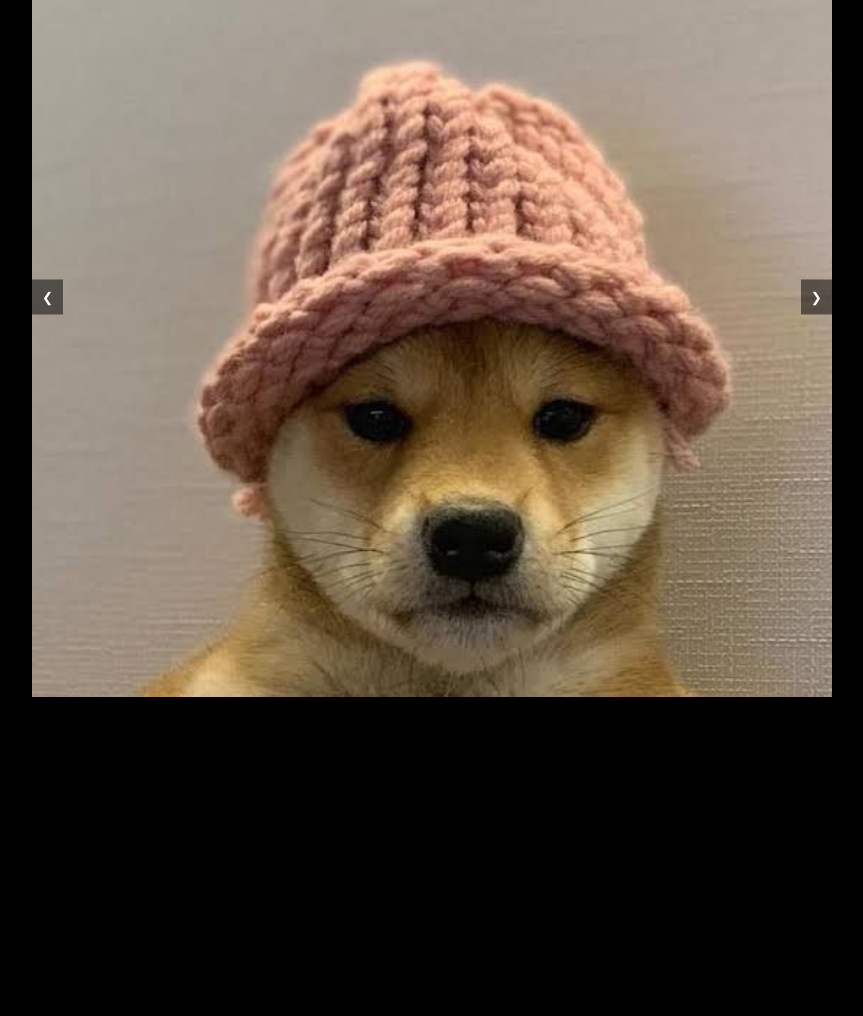
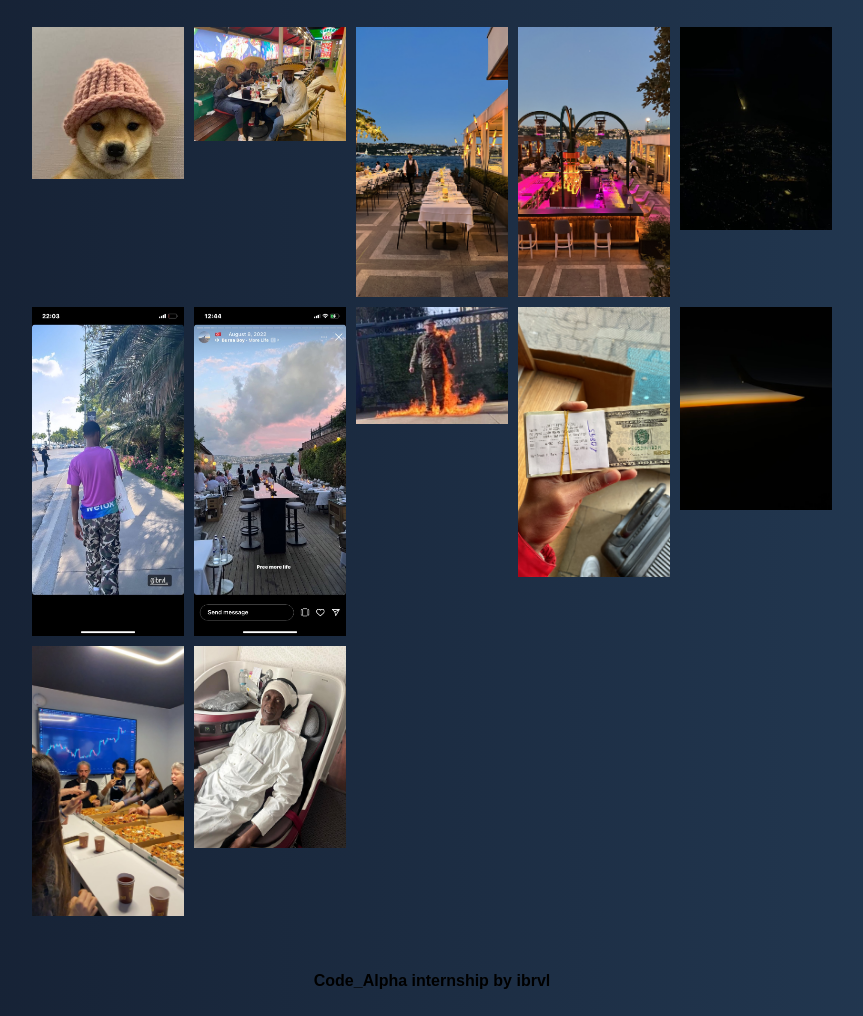
Before and after one commit to ibrvl017/codeAlpha_Project_ImageGallery, a plain HTML site: page index.html in a window 1280 px wide. Shown: the part 103-1119 px from the top of the page, without its empty margins (208-1071 px from the left). Before the commit the page ends 800 px from the top, so only its background shows below. Drawn offline with Linux system fonts and the light colour scheme.

Commit message:
Styled footer with a bigger font size

```diff
--- a/index.html
+++ b/index.html
@@ -7,24 +7,36 @@
     <link rel="stylesheet" href="styles.css">
 </head>
 <body>
+    <header>
+        <h1> <strong> Image Gallery </strong> </h1>
+    </header>
     <div class="gallery-container">
-        <div class="gallery">
-            <img src="images/wif.jpeg" class="gallery-image active" alt="Image 1">
-            <img src="images/btc pizza day.jpeg" class="gallery-image" alt="Image 2">
-            <img src="images/oligark.jpeg" class="gallery-image" alt="Image 3">
-            <img src="images/oligarch.jpeg" class="gallery-image" alt="Image 2">
-            <img src="images/supertaco.jpeg" class="gallery-image" alt="Image 2">
-            <img src="images/night.jpeg" class="gallery-image" alt="Image 2">
-            <img src="images/me.jpeg" class="gallery-image" alt="Image 2">
-            <img src="images/kurucesme.jpeg" class="gallery-image" alt="Image 2">
-            <img src="images/hero.jpeg" class="gallery-image" alt="Image 2">
-            <img src="images/dollar.jpeg" class="gallery-image" alt="Image 2">
-            <img src="images/cloud.jpeg" class="gallery-image" alt="Image 2">
-            <img src="images/baba.jpeg" class="gallery-image" alt="Image 2">
+        <div class="grid-gallery">
+            <img src="images/wif.jpeg" class="thumbnail" alt="Image 1" onclick="openLightbox(0)">
+            <img src="images/supertaco.jpeg" class="thumbnail" alt="Image 2" onclick="openLightbox(1)">
+            <img src="images/oligark.jpeg" class="thumbnail" alt="Image 3" onclick="openLightbox(2)">
+            <img src="images/oligarch.jpeg" class="thumbnail" alt="Image 3" onclick="openLightbox(3)">
+            <img src="images/night.jpeg" class="thumbnail" alt="Image 3" onclick="openLightbox(4)">
+            <img src="images/me.jpeg" class="thumbnail" alt="Image 3" onclick="openLightbox(5)">
+            <img src="images/kurucesme.jpeg" class="thumbnail" alt="Image 3" onclick="openLightbox(6)">
+            <img src="images/hero.jpeg" class="thumbnail" alt="Image 3" onclick="openLightbox(7)">
+            <img src="images/dollar.jpeg" class="thumbnail" alt="Image 3" onclick="openLightbox(8)">
+            <img src="images/cloud.jpeg" class="thumbnail" alt="Image 3" onclick="openLightbox(9)">
+            <img src="images/btc pizza day.jpeg" class="thumbnail" alt="Image 3" onclick="openLightbox(10)">
+            <img src="images/baba.jpeg" class="thumbnail" alt="Image 3" onclick="openLightbox(11)">
         </div>
-        <button class="prev" onclick="changeImage(-1)">&#10094;</button>
-        <button class="next" onclick="changeImage(1)">&#10095;</button>
+
+        <div id="lightbox" class="lightbox">
+            <span class="close" onclick="closeLightbox()">&times;</span>
+            <img class="lightbox-image" id="current-image">
+            <button class="prev" onclick="changeImage(-1)">&#10094;</button>
+            <button class="next" onclick="changeImage(1)">&#10095;</button>
+        </div>
     </div>
+    <footer>
+        <p> Code_Alpha internship by ibrvl </p>
+    </footer>
+
     <script src="scripts.js"></script>
 </body>
 </html>
--- a/scripts.js
+++ b/scripts.js
@@ -1,8 +1,20 @@
 // scripts.js
 let currentImageIndex = 0;
+const images = document.querySelectorAll('.thumbnail');
+const lightbox = document.getElementById('lightbox');
+const lightboxImage = document.getElementById('current-image');
+
+function openLightbox(index) {
+    currentImageIndex = index;
+    lightbox.style.display = 'flex';
+    showImage(currentImageIndex);
+}
+
+function closeLightbox() {
+    lightbox.style.display = 'none';
+}
 
 function showImage(index) {
-    const images = document.querySelectorAll('.gallery-image');
     if (index >= images.length) {
         currentImageIndex = 0;
     } else if (index < 0) {
@@ -11,14 +23,9 @@ function showImage(index) {
         currentImageIndex = index;
     }
 
-    images.forEach((img, i) => {
-        img.classList.toggle('active', i === currentImageIndex);
-    });
+    lightboxImage.src = images[currentImageIndex].src;
 }
 
 function changeImage(direction) {
     showImage(currentImageIndex + direction);
 }
-
-// Initial display
-showImage(currentImageIndex);
--- a/styles.css
+++ b/styles.css
@@ -1,32 +1,73 @@
 /* styles.css */
 body {
     font-family: Arial, sans-serif;
+    margin: 0;
+    background-image: linear-gradient(to right, #141e30, #243b55);
     display: flex;
-    justify-content: center;
+    flex-direction: column;
     align-items: center;
-    height: 100vh;
-    margin: 0;
-    background-color: black;
+}
+
+header {
+    text-align: center;
+    font-weight: bold;
+    margin: 20px 0;
+}
+
+h1 {
+    font-size: 20;
+    color: rgb(0, 0, 0);
 }
 
 .gallery-container {
     position: relative;
     max-width: 800px;
     width: 100%;
+    padding: 10px;
 }
 
-.gallery {
-    position: relative;
+.grid-gallery {
+    display: grid;
+    grid-template-columns: repeat(auto-fill, minmax(150px, 1fr));
+    gap: 10px;
 }
 
-.gallery-image {
-    display: none;
+.thumbnail {
     width: 100%;
-    height: auto;
+    cursor: pointer;
+    transition: transform 0.3s;
 }
 
-.gallery-image.active {
-    display: block;
+.thumbnail:hover {
+    transform: scale(1.05);
+}
+
+.lightbox {
+    display: none;
+    position: fixed;
+    z-index: 10;
+    left: 0;
+    top: 0;
+    width: 100%;
+    height: 100%;
+    background-color: rgba(0, 0, 0, 0.8);
+    justify-content: center;
+    align-items: center;
+}
+
+.lightbox-image {
+    max-width: 90%;
+    max-height: 80%;
+    margin: auto;
+}
+
+.close {
+    position: absolute;
+    top: 20px;
+    right: 20px;
+    color: white;
+    font-size: 30px;
+    cursor: pointer;
 }
 
 button {
@@ -38,17 +79,27 @@ button {
     border: none;
     cursor: pointer;
     padding: 10px;
-    z-index: 10;
+    z-index: 11;
 }
 
 button.prev {
-    left: 0;
+    left: 10px;
 }
 
 button.next {
-    right: 0;
+    right: 10px;
 }
 
 button:hover {
     background-color: rgba(0, 0, 0, 0.8);
 }
+footer {
+    margin-top: 20px;
+    text-align: center;
+    font-weight: bold;
+    font-size: 20;
+    color: rgb(0, 0, 0);
+    padding: 10px 0;
+    width: 100%;
+    background-image: linear-gradient(to right, #141e30, #243b55);
+}
```
Also changed, not shown: 1 other file.
